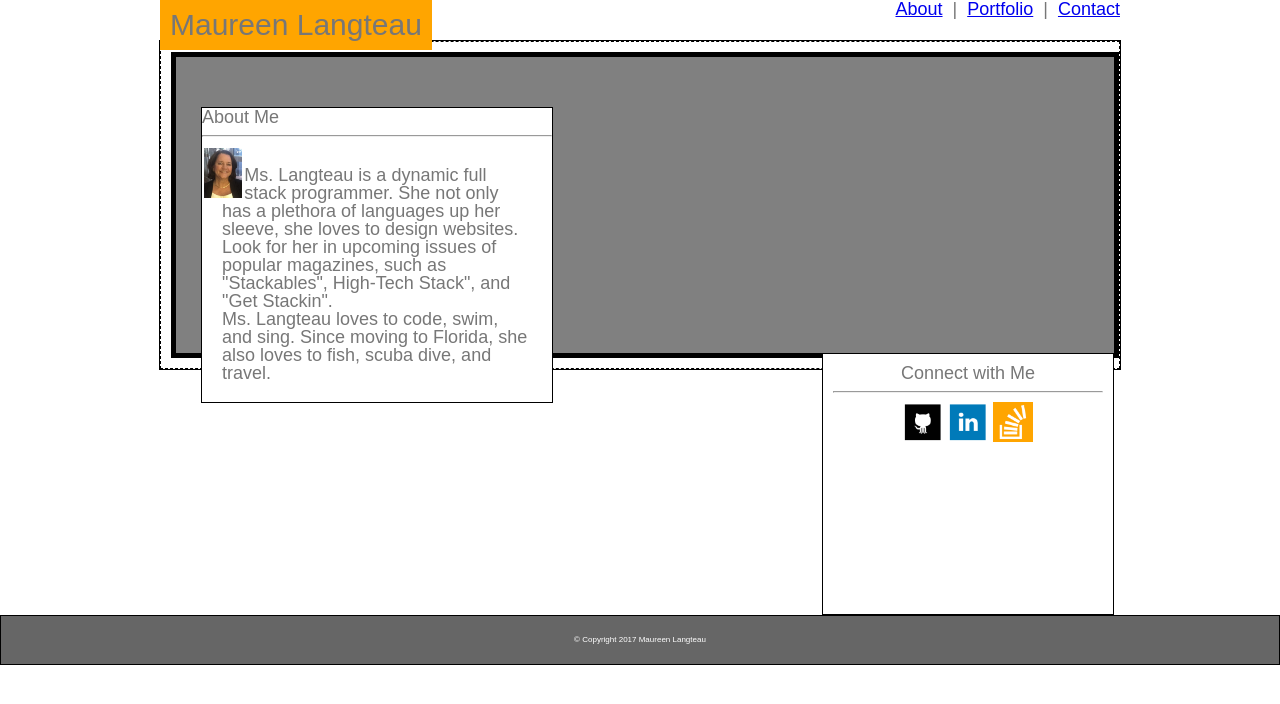
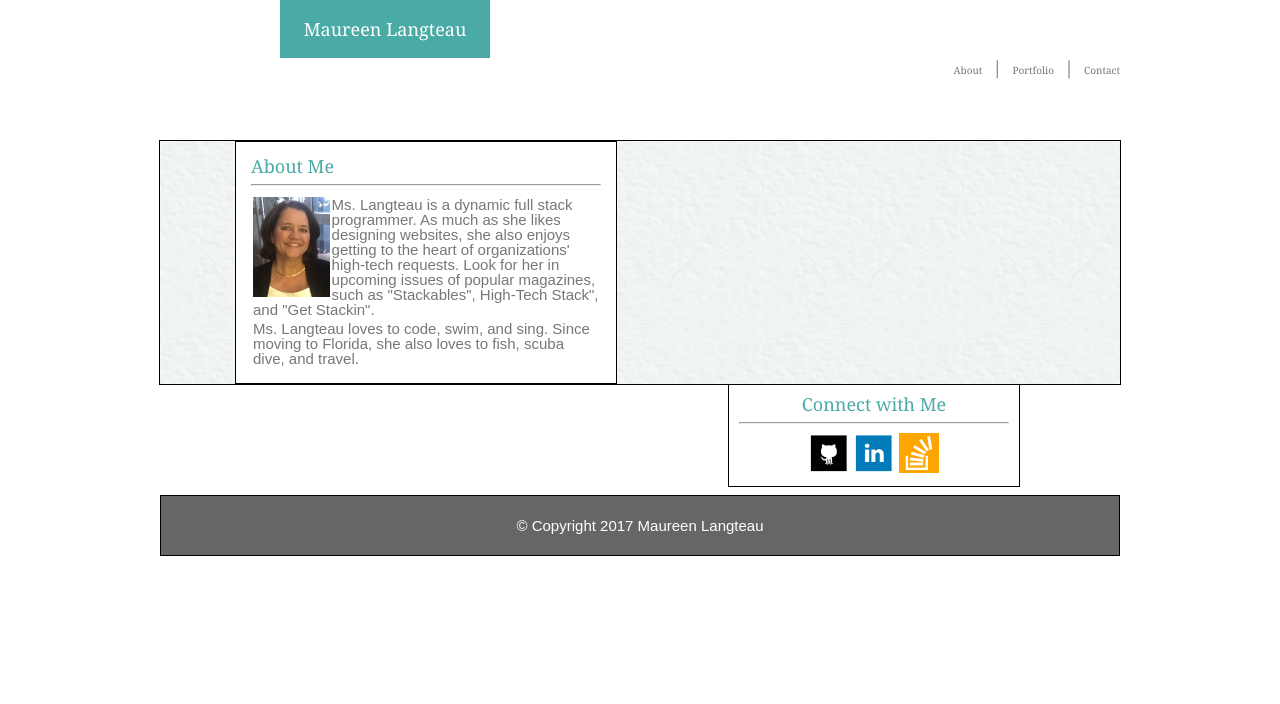
Before and after one commit to MLangteau/Basic-Portfolio, a PHP site: page / in a window 1280 px wide. Shown: the top 704 px of the page. Run offline with PHP 8.4, Linux system fonts and the light colour scheme.

Commit message:
4th after fixing most of the layout

```diff
--- a/assets/css/style.css
+++ b/assets/css/style.css
@@ -1,108 +1,90 @@
-/* {
-	box-sizing: border-box;
-}  */
-/*header, section, footer, aside, article {
-	display: block;
-/*	height: auto;         */
-
 body {
 	color: #777777;
 	font-family: 'Arial', 'Helvetica Neue', Helvetica, sans-serif;
 	text-align:center;
 	font-size: 18px;
-/*	width: 100%;         */
 	}
 
-/*a {
-	text-decoration: none;
-	width: 16px;
-	height: auto;       }      */
-
-
 nav {
-/*	position: relative;      */
+/*	position: relative;              taking out at 9:24;     */
 /*	width: 200px;                     */
 /*	top: 0px;
 	left: 40px;						*/
-	position: relative;
 	text-decoration: none;
 	display: inline;
-/*	list-style:none;      */
 /*	padding: 5px;   */
-/*	float: left;                   */
-	background-color: white;
 	float: right;
+	/*        added float left and took out float right back 9:26       */
+	background-color: #ffffff;
+/*	float: right;	 */
 }
-/* p {
-	float: left; */
-.header-name {
-	font-size: 30px;
-	display: inline;
-	padding: 10px;
-	float: left;
-	background-color: orange;
 
-/*	width: 50px;            */
+.selected {
+	text-decoration: none;
+	font-size: 10px;
+	color: #777777;
+
 }
-/*header {
-	float: left;
-}       */
-#main-body {
+
+.main-body {
 /*	position: relative;            */
-	background-color: #ffffff;
+/*  background-color: #ffffff;  */
+/*	background-color: pink;                    */
+/*   /* Background pattern from Subtle Patterns */
+	background-image: url("assets/images/handmadepaper_@2X.png");
 /*	auto is left right and bottom     */
-/*	position: absolute;		*/
-	margin: 10px auto;
+
+/*	position: absolute;		 */
+	margin: 110px auto;
 	text-align: center;
-/*	width: 68%;         */
-	width: 960px;
+	width: 68%;
+	max-width: 960px;
 	height: auto;
+	border: 6px dashed black;
+
+/*      added next section         */
+/*	clear: both;   /*  playing with this  12:12 2/4 took this out--------------;  */
+	width: 43.333%;
+	width: 100%;
 	border: 1px solid black;
-/* anything in our website is a block element;
-	and do place it side to side */
-/*	display:-webkit-box;
-	-webkit-box-orient:vertical;
-	-webkit-box-flex: 1;          */
-/* -webkit-box-flex: 01; not flexible;  */
+/*	padding: 20px 0px 20px 0px;             */
+
 }
 .wrapper {
 	max-width: 	960px;
 	margin:0 auto;
-	border-top: 1px 1px 0px 1px solid black;    /* try this out 8:02 pm; */
+	border: 3px purple;
+/*	border-top: 1px 1px 0px 1px solid black;    /* try this out 8:02 pm; */
 }
-
-/*.selected {
-/*	padding: 5px;
-	display: inline-block;
-	width: 100px;
-} 					*/
-#header-and-nav {
+/*
+.header-and-nav {
 /*	width: 68%;	 */
 /*	width: 960px;  */
-/*	float: left;           */
+/*	float: left;
 	border-color: #cccccc;
-	padding: 10px;
+	background-color: 	black;
+	padding: 10px 20px 10px 20px;
+	border: 1px dashed black;                   took out prev 4 lines at 8:57 2/4    */
 /*	position: absolute;
 	left: 0px;
 	top: 0px;
 	z-index: -1;            */
 /*	left: 30px;
-	top: 30px;             */
-	border: 1px dashed black;
+	top: 30px;           }  */
 
-}
-.top-header {
+/*.top-header {
 	position: relative;
-/*	top: 0px;
-	left: 50px;              */
 	display: inline-block;
 	background-color: #4aaaa5;
 	float: left;
 	color: white;
 	font-family: 'Georgia', Times, 'Times New Roman', serif;
 	border: 1px black;
-	padding: 2px;
-/*	margin: 1px 35px 0px 25px; */
+	padding: 2px;						took out the previous				*/
+/*	top: 0px;
+	left: 50px;              */
+/*	margin: 1px 35px 0px 25px;
+	/* changed this margin 8:23 pm 2/4;
 
 /*	width: 500px;
 	position: absolute;
@@ -110,12 +92,15 @@ nav {
 	top: 30px;     */
 }
 
-/*.paras {
-	display: inline-block;
-} */
+
 .main-grey-matter {
 /*	display: inline-block;          */
-	clear: both;   /*  playing with this  7:27 2/4 too this out--------------;  */
+	clear: both;   /*  playing with this  7:27 2/4 took this out--------------;  */
+	width: 43.333%;
+	width: 100%;
+	border: 5px solid black;
+	background-color: grey;
+/*	background-image: url("assets/images/handmadepaper_@2X.png");
 /*	overflow: auto;      stay in container  */
 /*	float: left;      */
 /*	position: relative;        */
@@ -123,33 +108,31 @@ nav {
 	left: 0px;                         */
 /*	width: 270px;           */
 /*	width: 650px;            */
-	width: 43.333%;
-	width: 100%;
 /*	height: 100%;            */
-/*	z-index: -1;                     */
 /*	margin:400px;       /* 960  */
-	border: 5px solid black;
-	background-color: grey;
 }
 /*.small {
 	width: 450px;
 	height: auto;
 	padding: 3px;
 }       */
-.aboutme-bio {
+.aboutme-bio-box {
 /*	overflow: auto;               */
-	position: relative;
+/*	position: relative;                took this out 9:13 ; */
+	padding: 15px;
 	width: 350px;
 	height: auto;
-	margin-left: 5px;
-	top: 50px;
-	left: 20px;					*/
-/*	display: inline;           */
-	float: left;
-	text-align: left;
+	margin-left: 75px;
 /*	width: 650px;          */
 	border: 1px solid black;
 	background-color: #ffffff;
+/*	margin: 100px 0px 100px 100px; */
+/*	top: 50px;
+	left: 20px;					*/
+/*	display: inline;           */
+/*	float: left;			*/
+	text-align: left;
+
 }
 article {
 	float: left;
@@ -174,41 +157,57 @@ article {
 /*	float: left;           */
 /*	display: inline-block;          */
 }
-.description {
+
+/*.description --  */
+p {
 	position: relative;
 	margin: 0 auto 0 auto;
-	padding: 20px;
+	padding: 2px;
+	font-size: 15px;
 /*	float: left;      */
 }
 
 aside {
 	float: right;
 }
+
 .connect-me-box {
 /*	position: relative;     changed 7:48 took out;   */
 /*	float: left;     */
 /*	top: 0px;
 	left: 550px;  */
 	width: 270px;
-	height: 240px;
+	height: auto;
 	border: 1px solid black;
 	padding: 10px;
-	background-color: white;
-		clear: both;
+	background-color: #ffffff;
+	margin: 0px 100px 0px 20px;
+/*	margin: 0px 100px 10px 20px;  */
+
+
+/*	clear: both;                          */
+
 }
 
 .footer-tag {
 /*	float: bottom;             */
-/*	position: relative;      */
+/*	position: relative;
 	clear: both;
-/*	bottom: 0px;
+	bottom: 0px;
 	left: 0px;                   */
+	clear: both;
 	border: 1px solid black;
 	font-size: 8px;
 	padding: 20px 20px 20px 20px;
 	background-color: #666666;
 	text-align: center;
 	color: white;
+	max-width: 918px;
+	margin: 10px auto;
+/*	position: fixed;
+	bottom: 0px;
+	left: 0px;          */
+
 }
 .portfolio-whole {
 
@@ -221,7 +220,7 @@ aside {
 	position: relative;
 	display: inline-block;
 	height: 	200px;
-	margin: 50px 50px 0px 50px ;
+	margin: 45px 45px 0px 45px ;
 }
 .proj-title {
 	position: absolute;
@@ -229,7 +228,6 @@ aside {
 	left:0;
 	padding: 30px;
 	display: inline-block;
-/*	display: inline-block;     6:51 changed to inline-block; */
 }
 
 li {
@@ -238,8 +236,50 @@ li {
 	padding-left:10px;
 }
 
+.main-header-name {
+/*	font-family: 'Georgia', Times, Times New Roman, serif;  */
+/*	background-color:#ffffff;     */
+	border-color: #cccccc;
+	color: white;
+	background-color: #4aaaa5; /* teal */
+	padding: 20px;
+	width: 170px;
+	margin-left: 120px;
+
+/*	border: 1px solid black;         */
+
+}
+/*gone-out from 1st page */
+.header-name {
+	font-size: 30px;
+	display: inline;
+	padding: 10px;
+	float: left;
+	background-color: orange;
+}
+
+
 header {
-	width: 100%;
+/*	width: 100%;             */
+/*	max-width: 100%            */
+/*	max-width: 	330px;             */
+	font-family: 'Georgia', Times, Times New Roman, serif;
 /*  check hw   */
 	height: 30px;
+/* this section i added after changes
+/*	border-color: #cccccc;
+	padding: 10px;
+	border: 1px dashed black;  */
 }
+
+h1, h2, h4 {
+	font-family: 'Georgia', Times, Times New Roman, serif;
+	color: #4aaaa5;
+}
+
+
+/*	width: 50px;            */
+
+/*header {
+	float: left;
+}       */
--- a/contact.html
+++ b/contact.html
@@ -21,5 +21,6 @@
 		<button type="button">Submit</button>
 	</form>
 
+
 </body>
 </html>
--- a/index.html
+++ b/index.html
@@ -10,7 +10,7 @@
 
 		<header>
 			<div class="wrapper">
-				<h1 class="header-name">Maureen Langteau</h1>
+				<h1 class="main-header-name">Maureen Langteau</h1>
 			 	<nav>
 			  	  <ul>
 			 		<li><a class="selected" href="index.html" title="About">About</a></li>
@@ -23,24 +23,20 @@
 	  		</div>
 	  	</header>
 
-<div id="main-body">
-		<div class="wrapper">
-
-  <div id="wholebox">
-	<div id="header-and-nav">
-		<div class="main-grey-matter">
-		  <div class="aboutme-bio">
+<div class="main-body">
+	<div class="wrapper">
+<!--		  <div class="main-grey-matter">     take out at 9:05        -->
+		  <section class="aboutme-bio-box">
 <!--			<div class="art-1">           -->
-					<h2>About Me</h2>
-					<hr />
-			<img id="bio-image" src="assets/images/ml_for_portfolio.jpg" class="TextWrap" height="50"/>
-
-				<div class="description">
-					<p>Ms. Langteau is a dynamic full stack programmer.  She not only has a plethora of languages up her sleeve, she loves to design websites.  Look for her in upcoming issues of popular magazines, such as "Stackables", High-Tech Stack", and "Get Stackin".</p>
+				<h2>About Me</h2>
+				<hr />
+				<img id="bio-image" src="assets/images/ml_for_portfolio.jpg" alt="My Pic" class="TextWrap" height="100"/>
+<!--				<div class="description">         -->
+					<p>Ms. Langteau is a dynamic full stack programmer.  As much as she likes designing websites, she also enjoys getting to the heart of organizations' high-tech requests.  Look for her in upcoming issues of popular magazines, such as "Stackables", High-Tech Stack", and "Get Stackin".</p>
 					<p>Ms. Langteau loves to code, swim, and sing. Since moving to Florida, she also loves to fish, scuba dive, and travel.</p>
-				</div>  <!--description                   -->
+<!--				</div>  <!-description                   -->
 <!--		</div>       -->
-	  	  </div>
+	  	  </section>     <!--   about-me-bio  -->
 	   	  <aside class="connect-me-box">
 				<h4>Connect with Me</h4>
 				<hr />
@@ -48,13 +44,10 @@
 				<a href="https://www.linkedin.com/"><img src="assets/images/1485758600_linkedin_square_color.png" width="40" height="40"></a>
 				<a href="http://stackoverflow.com/"><img src="assets/images/1485758714_stackoverflow.png" width="40" height="40"></a>
 		  </aside>
-	    </div> <!--	main-grey-matter     -->
+	 <!--   </div> <!-	main-grey-matter     -->
+	</div>      <!--  wrapper    -->
+</div>   <!--  main-body    -->
 
-	</div>
-
-  </div>
-</div>
-</div>
 		<footer class="footer-tag">
 			<div class="wrapper">
 				<p>&copy; Copyright 2017 Maureen Langteau</p>
--- a/portfolio.html
+++ b/portfolio.html
@@ -24,7 +24,7 @@
   	</header>
 
  	<div class="main-body">
- 	  <div class="wrapper"/>
+ 	  <div class="wrapper">
  	  		<section class="Portfolio">
 				<h1>Portfolio</h1>
 		<!-- Horizontal Rule -->
@@ -61,8 +61,8 @@
 				<a href="https://www.linkedin.com/"><img src="assets/images/1485758600_linkedin_square_color.png" width="40" height="40"></a>
 				<a href="http://stackoverflow.com/"><img src="assets/images/1485758714_stackoverflow.png" width="40" height="40"></a>
 			</aside>
+		</div>
 	</div>
-</div>
 		<footer class="footer-tag">
 			<div class="wrapper"
 				<p>&copy; Copyright 2017 Maureen Langteau</p>
```
Also changed, not shown: assets/images/handmadepaper_@2X.png (added).
